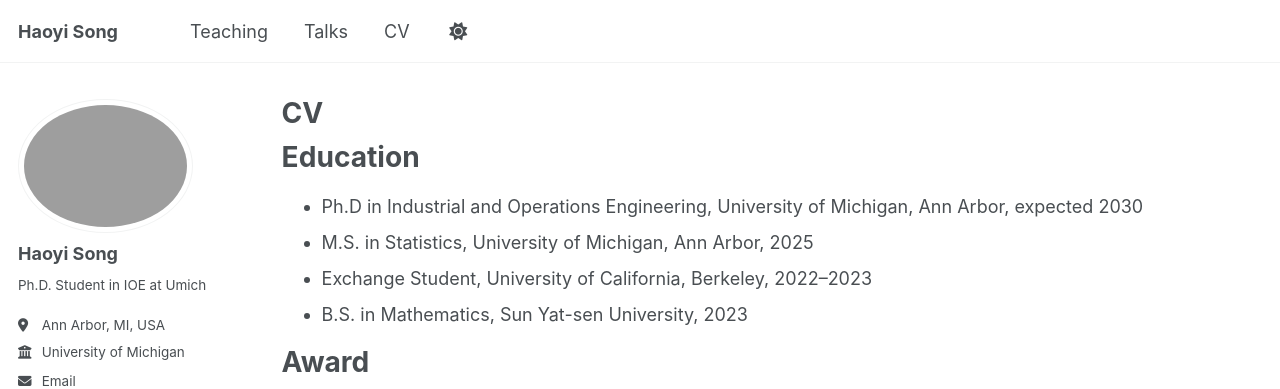
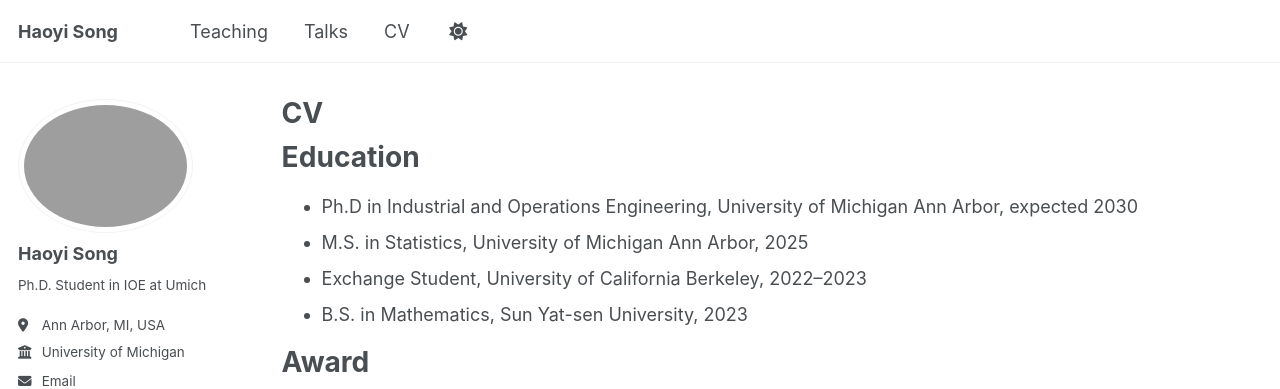
Before and after one commit to haoyisososo/haoyisong.github.io, a Jekyll site: the page built from _pages/cv.md, in a window 1280 px wide and 930 px high. Shown: the top 389 px of the window. Built offline with Jekyll 4.4.1, drawn with Linux system fonts in a browser that asks for light colours; a script that is not in the unit is left out.

Commit message:
update0514-4

```diff
--- a/_pages/cv.md
+++ b/_pages/cv.md
@@ -11,9 +11,9 @@ redirect_from:
 
 Education
 ======
-* Ph.D in Industrial and Operations Engineering, University of Michigan, Ann Arbor, expected 2030
-* M.S. in Statistics, University of Michigan, Ann Arbor, 2025
-* Exchange Student, University of California, Berkeley, 2022–2023
+* Ph.D in Industrial and Operations Engineering, University of Michigan Ann Arbor, expected 2030
+* M.S. in Statistics, University of Michigan Ann Arbor, 2025
+* Exchange Student, University of California Berkeley, 2022–2023
 * B.S. in Mathematics, Sun Yat-sen University, 2023
 
 Award
```
Also changed, not shown: _talks/2025-10-26-informs.md (+1 -3 lines).
